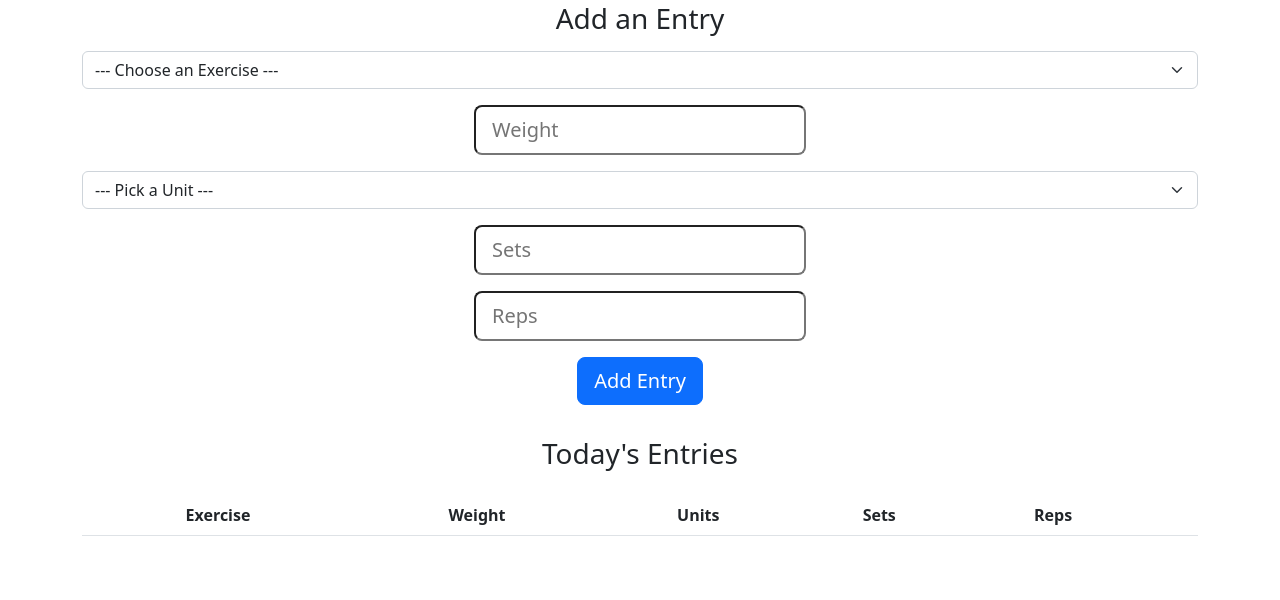
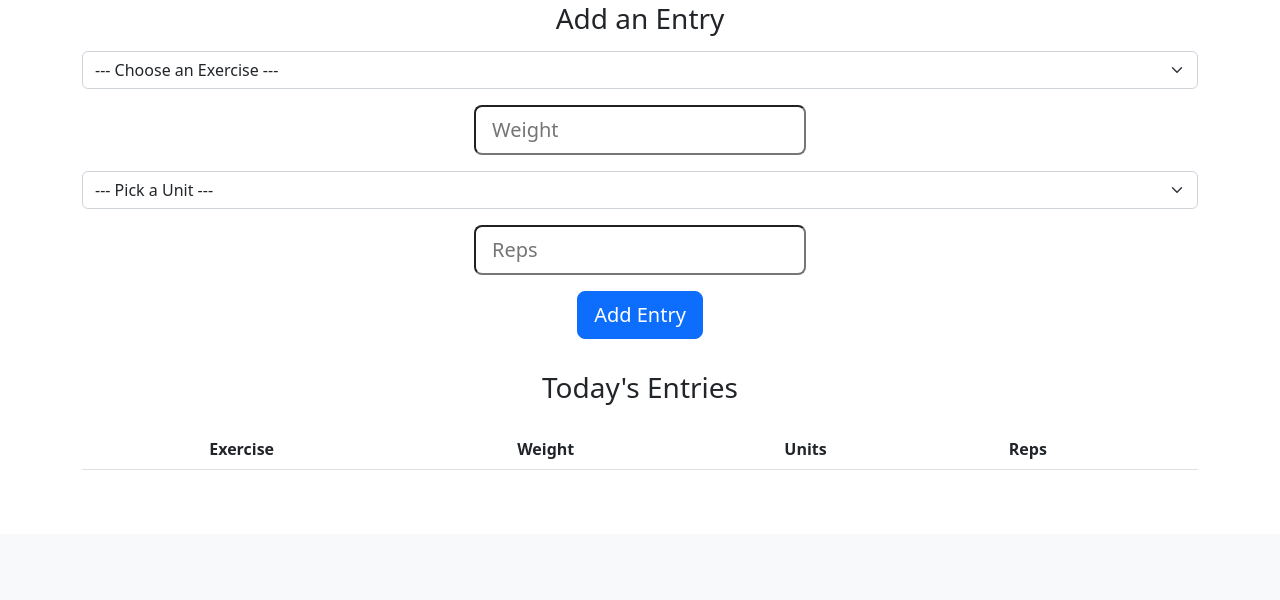
Before and after one commit to rkhan71/myJim, a Flask app: page /diary in a window 1280 px wide. Shown: the part 631-1231 px from the top of the page. After the commit the page ends 1101 px from the top, so only its background shows below. Run offline with Flask 2, Linux system fonts and the light colour scheme; a user stored in the database is signed in; data comes from the database, SQL or seed files in the repository; both versions use the stored data as it was before the commit; lists and menus that the app fills with data are empty.

Commit message:
removes sets column from diary entries and deals with all the complications that come with that

```diff
--- a/app.py
+++ b/app.py
@@ -126,18 +126,14 @@ def diary():
                 return render_template("error.html", message="Required field not filled out.")
             if not request.form.get("reps"):
                 return render_template("error.html", message="Required field not filled out.")
-            if not request.form.get("sets"):
-                return render_template("error.html", message="Required field not filled out.")
             exercise = request.form.get("exercise-select")
             weight = request.form.get("weight")
             units = request.form.get("units")
-            sets = request.form.get("sets")
             reps = request.form.get("reps")
 
             # Making sure that responses are in correct data types
             try:
                 weight = int(weight)
-                sets = int(sets)
                 reps = int(reps)
             except:
                 return render_template("error.html", message="Invalid entry.")
@@ -145,8 +141,8 @@ def diary():
                 return render_template("error.html", message="Invalid entry.")
 
             # Adding data entry to database and updating diary entries for current user
-            data = (session["user_id"], exercise, weight, units, sets, reps, session["date"])
-            cursor.execute("INSERT INTO diary (user_id, exercise, weight, units, sets, reps, day) VALUES (?, ?, ?, ?, ?, ?, ?)", data)
+            data = (session["user_id"], exercise, weight, units, reps, session["date"])
+            cursor.execute("INSERT INTO diary (user_id, exercise, weight, units, reps, day) VALUES (?, ?, ?, ?, ?, ?)", data)
             cursor.execute("SELECT * FROM diary WHERE user_id = ? AND day = ?", (session["user_id"], session["date"]))
             entries = cursor.fetchall()
         elif request.form.get("id"):
@@ -215,7 +211,7 @@ def make_graphs():
         entries = cursor.fetchall()
         y = []
         for entry in entries:
-            y += [entry[3] * entry[5] * entry[6]]
+            y += [entry[3] * entry[5]]
         x = range(len(y))
 
         # Put graph in a position in the figure
--- a/templates/diary.html
+++ b/templates/diary.html
@@ -74,9 +74,6 @@
               </select>
         </div>
         <div class="mb-3">
-            <input type="text" name="sets" class="form-control-lg" placeholder="Sets">
-        </div>
-        <div class="mb-3">
             <input type="text" name="reps" class="form-control-lg" placeholder="Reps">
         </div>
         <button type="submit" class="btn btn-primary btn-lg">Add Entry</button>
@@ -94,7 +91,6 @@
                 <th scope="col">Exercise</th>
                 <th scope="col">Weight</th>
                 <th scope="col">Units</th>
-                <th scope="col">Sets</th>
                 <th scope="col">Reps</th>
                 <th scope="col"></th>
             </tr>
@@ -107,7 +103,6 @@
                 <td>{{ entry[3] }}</td>
                 <td>{{ entry[4] }}</td>
                 <td>{{ entry[5] }}</td>
-                <td>{{ entry[6] }}</td>
                 <td>
                     <form action="/diary" method="post">
                         <input type="hidden" name="id" value="{{ entry[0] }}">
--- a/templates/progress.html
+++ b/templates/progress.html
@@ -4,11 +4,9 @@
 
 {% block body %}
     <div class="container mb-3">
-        <h3>Graph</h3>
+        <h3>Progress Graphs</h3>
     </div>
-    <div class="container mb-3">
-        <img src="/graph.png">
-    </div>
+    <img src="/graph.png">
     <script>
         let element = document.querySelector("#progress")
         element.classList.add("active")
```
Also changed, not shown: myJim.db.
